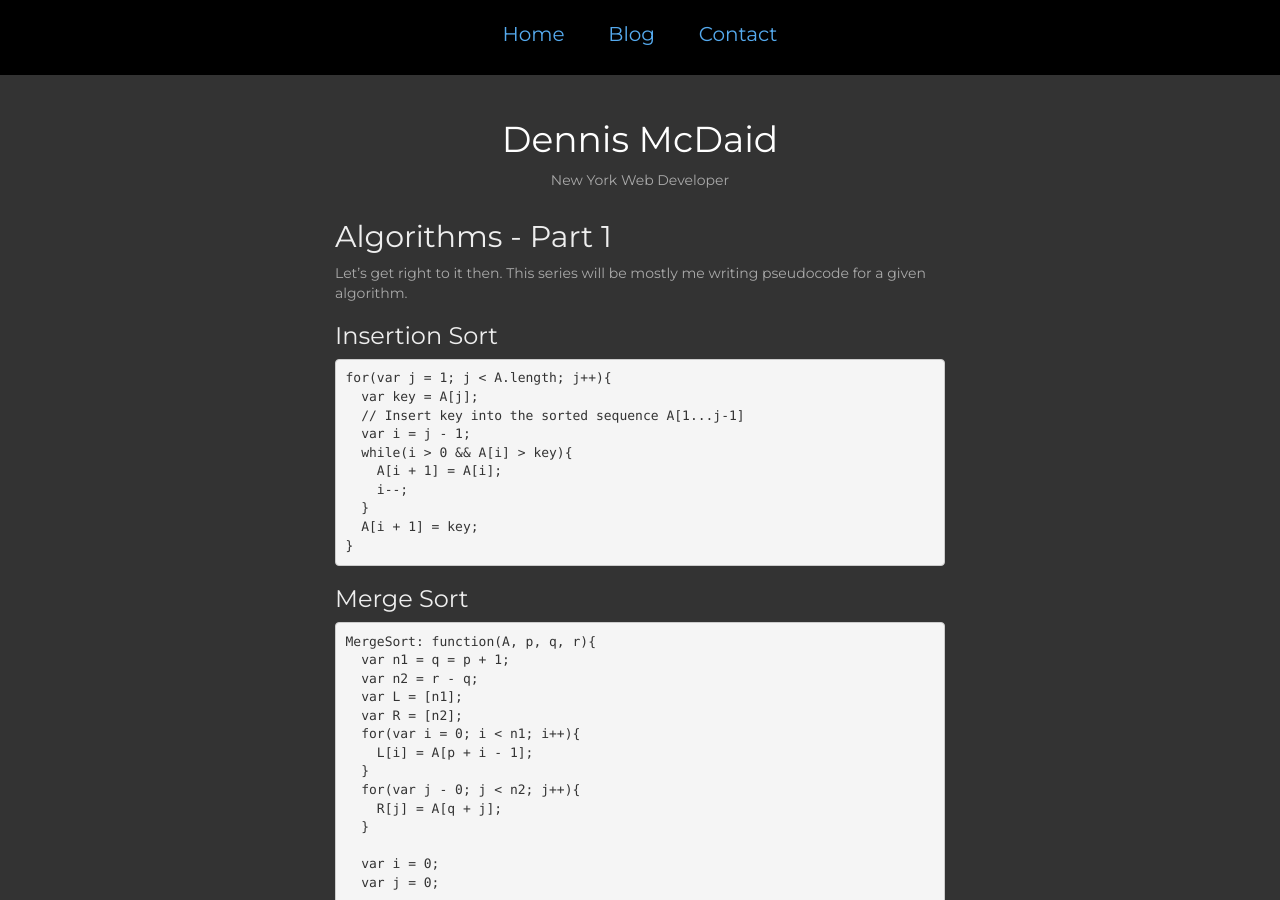
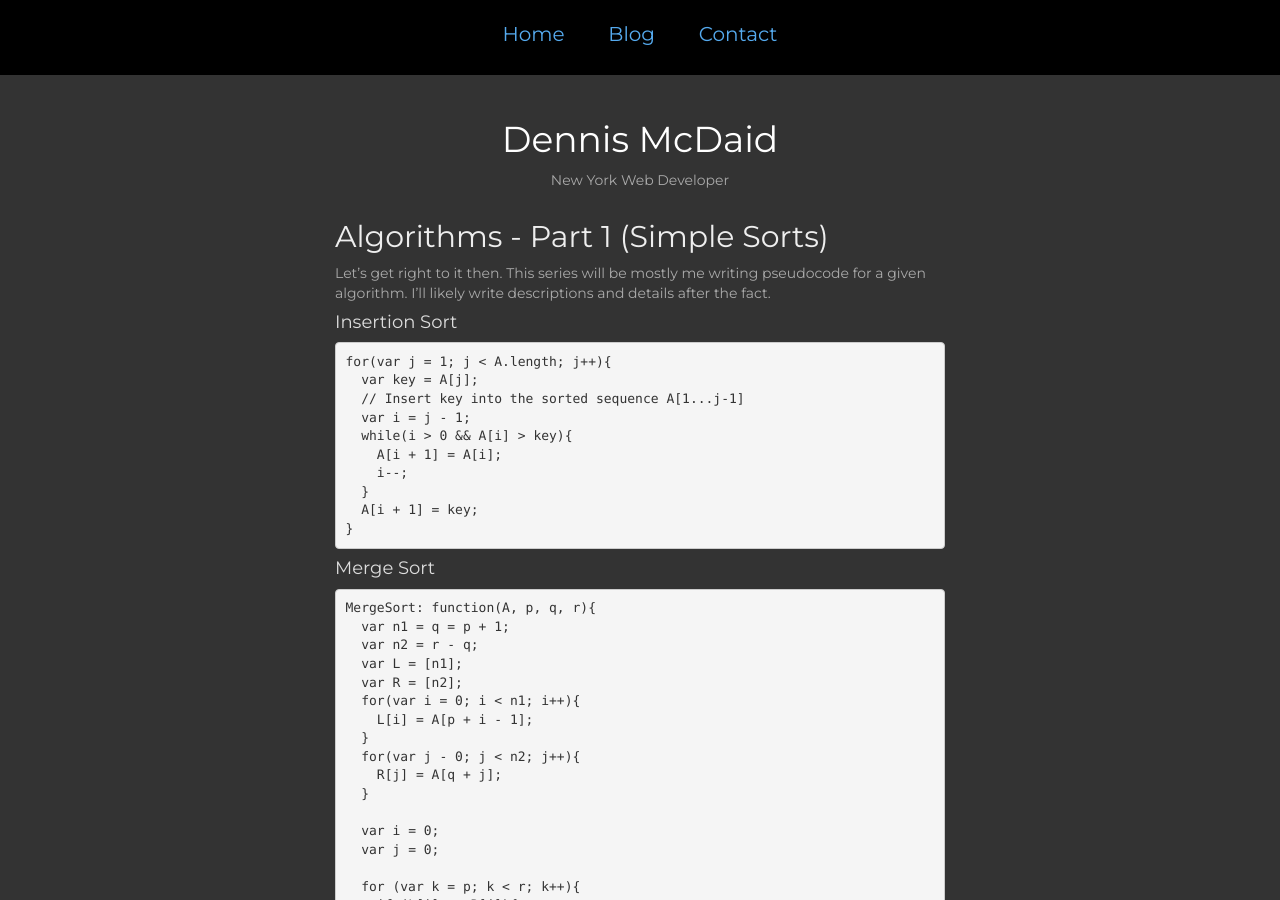
Before and after one commit to dns-mcdaid/dns-mcdaid.github.io, a Jekyll site: the page built from _posts/2016-02-12-Algorithms-01.md, in a window 1280 px wide and 900 px high. Built offline with Jekyll 4.4.1, drawn with Linux system fonts in a browser that asks for light colours; nearby versions of some CDN libraries.

````diff
--- a/_posts/2016-02-12-Algorithms-01.md
+++ b/_posts/2016-02-12-Algorithms-01.md
@@ -1,11 +1,11 @@
 ---
 layout: post
-title: Algorithms - Part 1
+title: Algorithms - Part 1 (Simple Sorts)
 ---
 
-Let's get right to it then. This series will be mostly me writing pseudocode for a given algorithm.
+Let's get right to it then. This series will be mostly me writing pseudocode for a given algorithm. I'll likely write descriptions and details after the fact.
 
-### Insertion Sort
+#### Insertion Sort
 
 ```javascript
 for(var j = 1; j < A.length; j++){
@@ -20,7 +20,7 @@
 }
 ```
 
-### Merge Sort
+#### Merge Sort
 
 ```javascript
 MergeSort: function(A, p, q, r){
@@ -50,7 +50,7 @@
 }
 ```
 
-### Bubble Sort
+#### Bubble Sort
 
 ```javascript
 for(var i = 0; i < A.length - 1; i++){
@@ -64,7 +64,7 @@
 }
 ```
 
-### Horner's Rule
+#### Horner's Rule
 
 ```javascript
 var y = 0;
````
Also changed, not shown: _posts/2016-02-12-The-Art-Of-War.md (+13 -13 lines), _posts/2016-02-15-Algorithms-02.md (added, +120 -0 lines).
